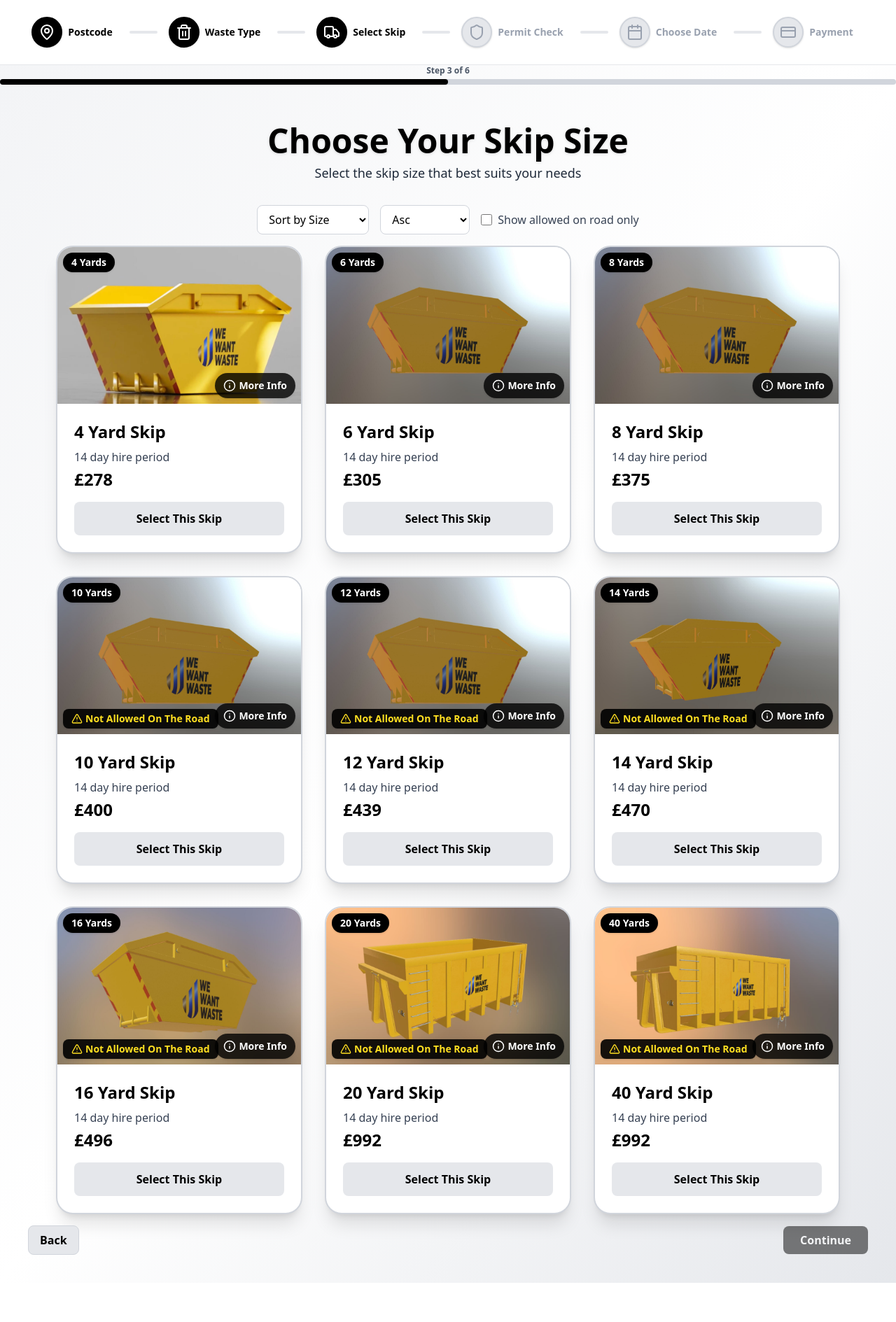
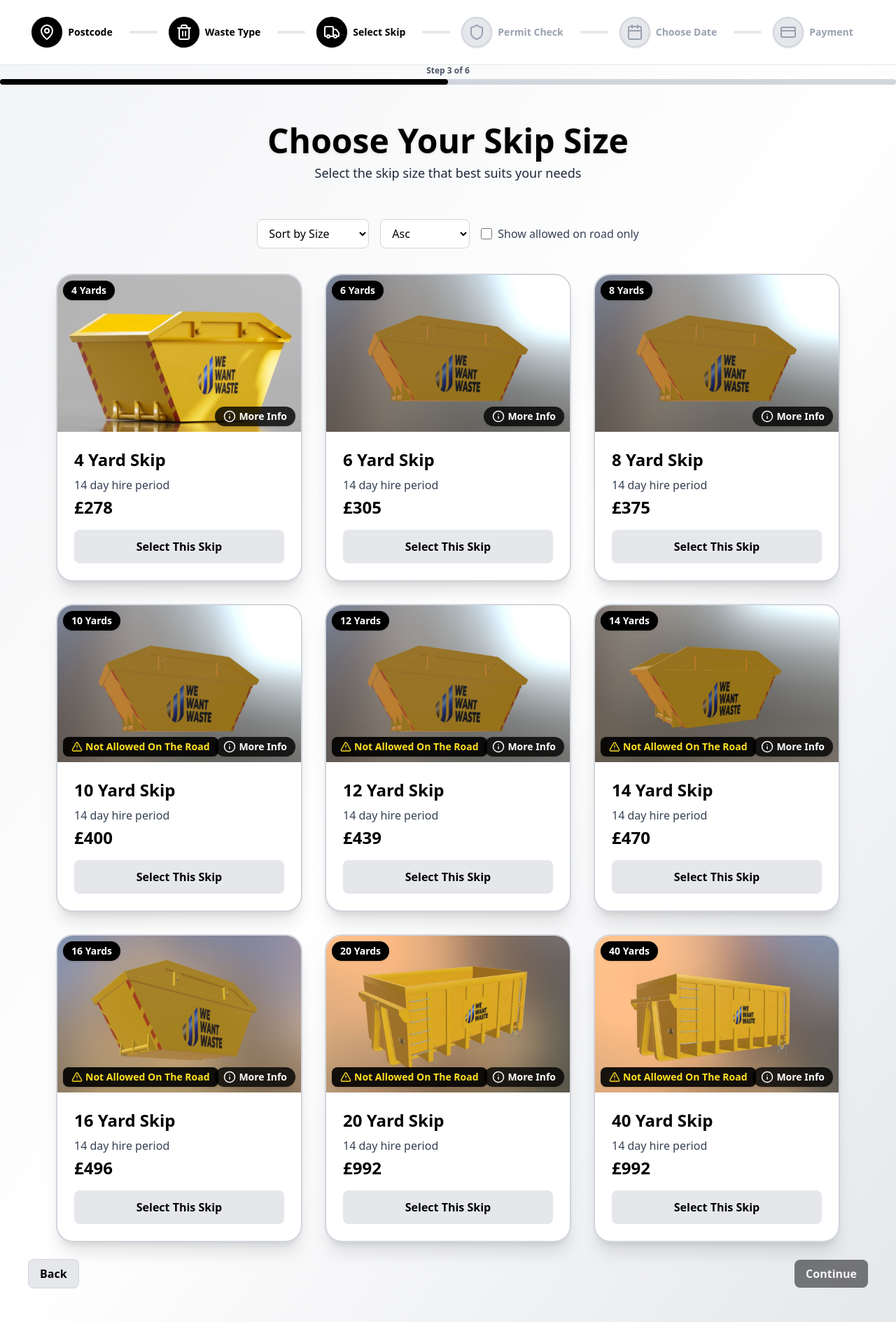
Before and after one commit to amrreda1998/wewantwaste_task, a React (Vite) app: page / in a window 1280 px wide. Shown: the whole page at 70% size. Before the commit the page ends 1833 px from the top, so only its background shows below. Built offline with nearby package versions, Linux system fonts and the light colour scheme.

Commit message:
fix: some padding modfiications for ui imporovmnet and fixes

```diff
--- a/src/pages/SkipSizePage.tsx
+++ b/src/pages/SkipSizePage.tsx
@@ -46,7 +46,7 @@ function SkipSizePage() {
       </header>
 
       {/* Sort Controls */}
-      <div className="flex flex-col sm:flex-row gap-2 sm:gap-4 items-stretch sm:items-center justify-center mb-4 px-2 w-full max-w-2xl mx-auto">
+      <div className="flex flex-col sm:flex-row gap-2 sm:gap-4 items-stretch sm:items-center justify-center mb-4 p-5 w-full max-w-2xl mx-auto">
         <select
           value={sortBy}
           onChange={(e) => setSortBy(e.target.value as 'size' | 'price')}
@@ -134,7 +134,7 @@ function SkipSizePage() {
                           e.stopPropagation();
                           setModalSkip(skip);
                         }}
-                        className="absolute bottom-2 right-2 flex items-center gap-1 bg-black/80 text-white rounded-full px-3 py-2 hover:bg-black transition text-xs sm:text-sm font-semibold shadow"
+                        className="absolute bottom-2 right-2 flex items-center gap-1 bg-black/80 text-white rounded-full px-3 py-1 hover:bg-black transition text-xs sm:text-sm font-semibold shadow"
                         title="More Info"
                       >
                         <Info size={18} />
@@ -178,7 +178,7 @@ function SkipSizePage() {
           bg-white border-t border-gray-200
           fixed bottom-0 left-0 w-full z-40
           sm:static sm:bg-transparent sm:border-0
-          px-2 sm:px-4 py-4 flex flex-col sm:flex-row gap-2 sm:gap-4
+          p-6 sm:px-4 py-6 flex flex-col sm:flex-row gap-2 sm:gap-4
           justify-between items-stretch sm:items-center
           transition
         "
@@ -187,7 +187,7 @@ function SkipSizePage() {
           Back
         </button>
         <button
-          className="bg-black text-white px-6 py-2 rounded-lg font-bold hover:bg-gray-900 disabled:opacity-50 w-full sm:w-auto"
+          className="bg-black text-white px-4 py-2 rounded-lg font-bold hover:bg-gray-900 disabled:opacity-50 w-full sm:w-auto"
           disabled={selectedId === null}
         >
           Continue
```
